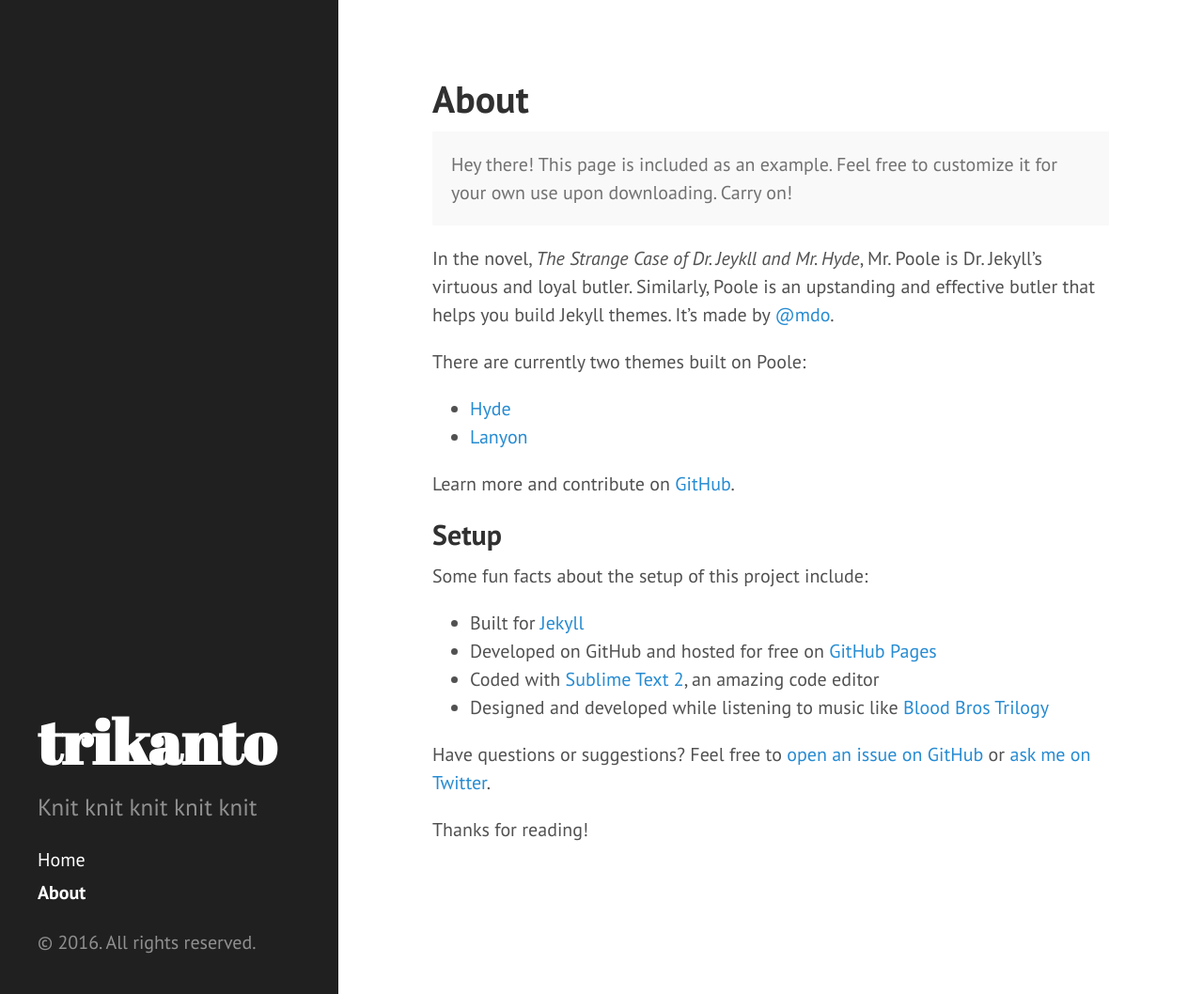
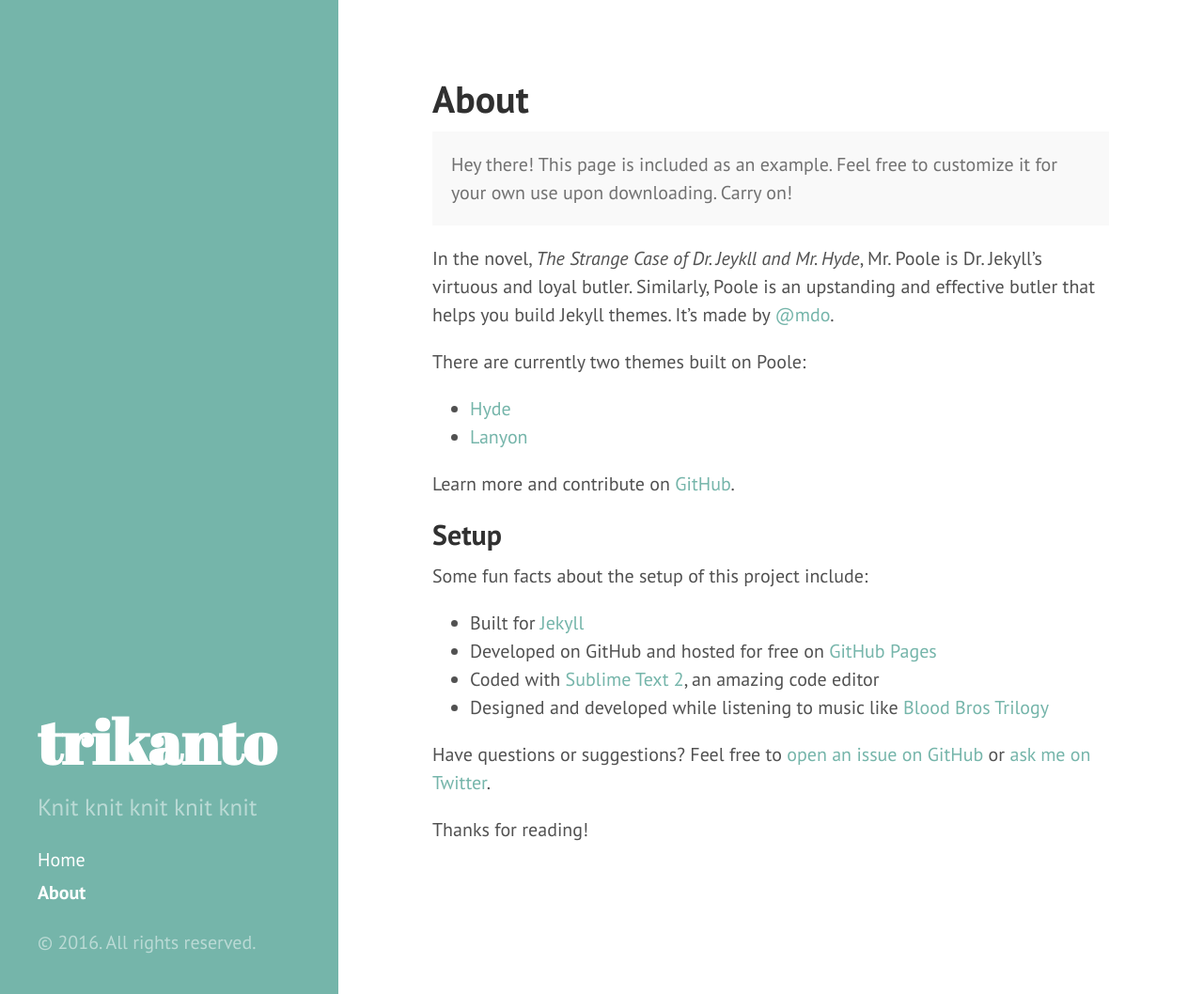
Before and after one commit to trikanto/trikanto.github.io, a Jekyll site: the page built from about.md, in a window 1280 px wide and 1058 px high. Shown: the whole window at 94% size. Built offline with Jekyll 4.4.1, drawn with Linux system fonts in a browser that asks for light colours.

Commit message:
update config again

```diff
--- a/_config.yml
+++ b/_config.yml
@@ -1,6 +1,6 @@
 # Dependencies
 highlighter:      rouge
-
+gems: ['jekyll-paginate']
 # Permalinks
 permalink:        pretty
 
--- a/_layouts/default.html
+++ b/_layouts/default.html
@@ -3,7 +3,7 @@
 
   {% include head.html %}
 
-  <body>
+  <body class="theme-base-0c">
 
     {% include sidebar.html %}
 
```
